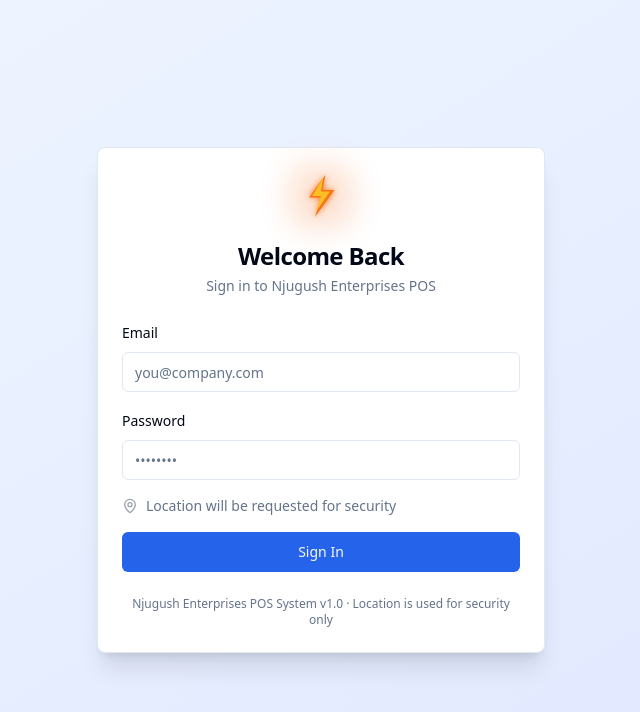
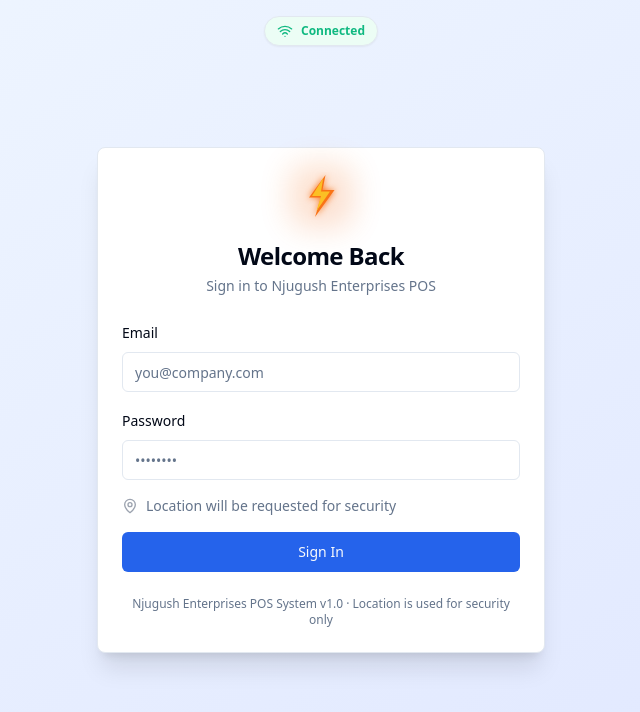
Before and after one commit to gideonofficial-001/POS, a React (Vite) app: page /login in a window 1280 px wide. Shown: the top 712 px of the page, without its empty margins (319-959 px from the left). Built offline with nearby package versions, Linux system fonts and the light colour scheme; no server answers.

Commit message:
Integrate Network Status component into App
Added a global network status indicator to the application layout.

```diff
--- a/src/App.tsx
+++ b/src/App.tsx
@@ -3,6 +3,7 @@ import { Routes, Route, Navigate } from 'react-router-dom'
 import { useAuthStore } from '@/store'
 import { UserRole } from '@/types'
 import { SplashScreen } from '@/components/SplashScreen'
+import { NetworkStatus } from '@/components/NetworkStatus'
 
 // Layouts
 import MainLayout from '@/components/layout/MainLayout'
@@ -89,6 +90,10 @@ function App() {
   }
 
   return (
+    <>
+      {/* 🚀 NEW: Global Network Status Indicator */}
+      <NetworkStatus />
+
       <Routes>
         <Route element={<AuthLayout />}>
           <Route path="/login" element={<Login />} />
@@ -105,12 +110,13 @@ function App() {
           <Route path="/admin/audit-logs" element={<ProtectedRoute allowedRoles={[UserRole.SUPER_ADMIN]}><AuditLogs /></ProtectedRoute>} />
           <Route path="/admin/devices" element={<ProtectedRoute allowedRoles={[UserRole.SUPER_ADMIN]}><AdminDevices /></ProtectedRoute>} />
 
+          {/* 🚀 NEW: Admin Reports added here! */}
+          <Route path="/admin/reports" element={<ProtectedRoute allowedRoles={[UserRole.SUPER_ADMIN]}><Reports /></ProtectedRoute>} />
+
           {/* Admin & Manager Routes */}
           <Route path="/inventory" element={<ProtectedRoute allowedRoles={[UserRole.SUPER_ADMIN, UserRole.OVERALL_MANAGER, UserRole.BRANCH_MANAGER]}><Inventory /></ProtectedRoute>} />
           <Route path="/customers" element={<ProtectedRoute allowedRoles={[UserRole.SUPER_ADMIN, UserRole.OVERALL_MANAGER]}><Customers /></ProtectedRoute>} />
           <Route path="/admin/invoices" element={<ProtectedRoute allowedRoles={[UserRole.SUPER_ADMIN, UserRole.OVERALL_MANAGER]}><Invoices /></ProtectedRoute>} />
-
-        {/* NEW: Admin Sales History Link added here! */}
           <Route path="/admin/sales-history" element={<ProtectedRoute allowedRoles={[UserRole.SUPER_ADMIN, UserRole.OVERALL_MANAGER]}><SalesHistory /></ProtectedRoute>} />
 
           <Route path="/manager/dashboard" element={<ProtectedRoute allowedRoles={[UserRole.OVERALL_MANAGER]}><ManagerDashboard /></ProtectedRoute>} />
@@ -133,6 +139,7 @@ function App() {
 
         <Route path="*" element={<NotFound />} />
       </Routes>
+    </>
   )
 }
 
```
Lines whose indentation alone changed are shown as unchanged.
